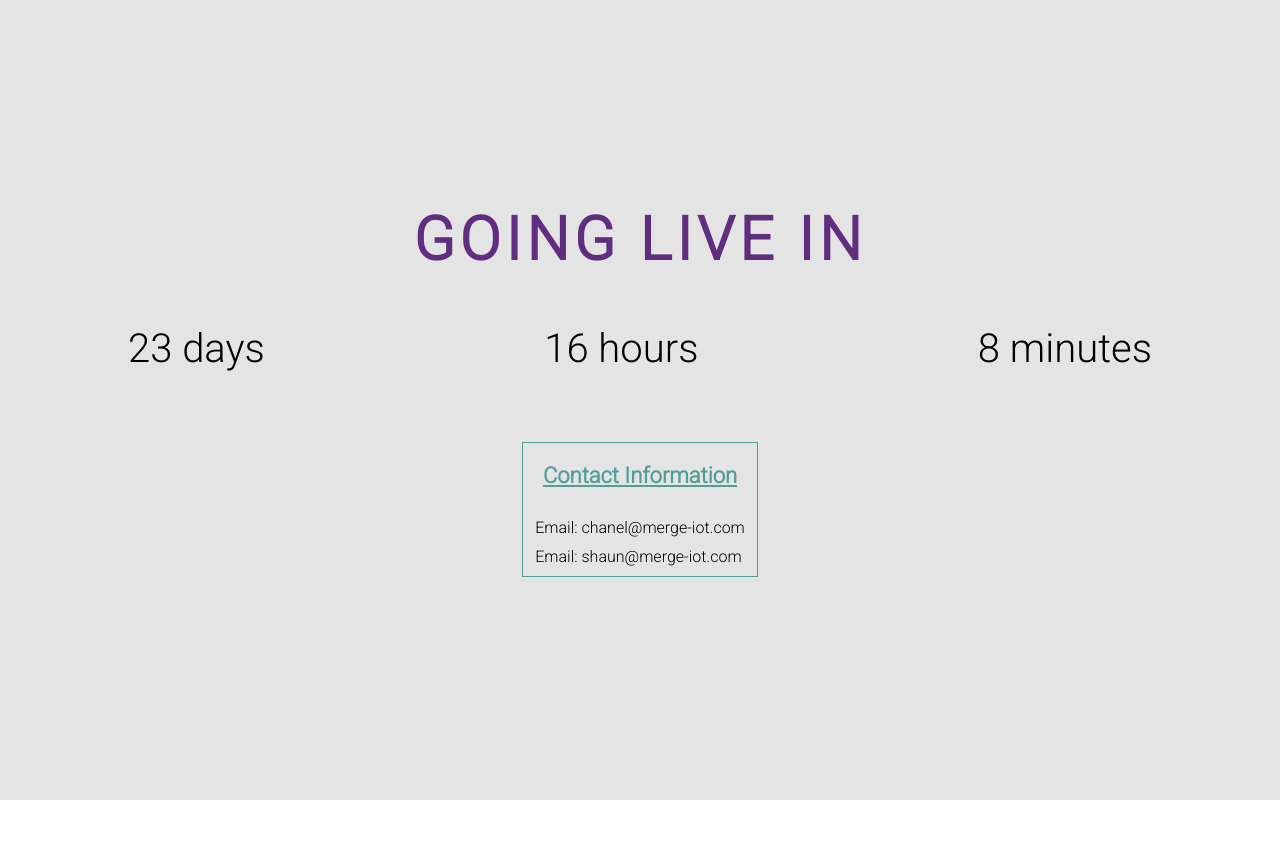
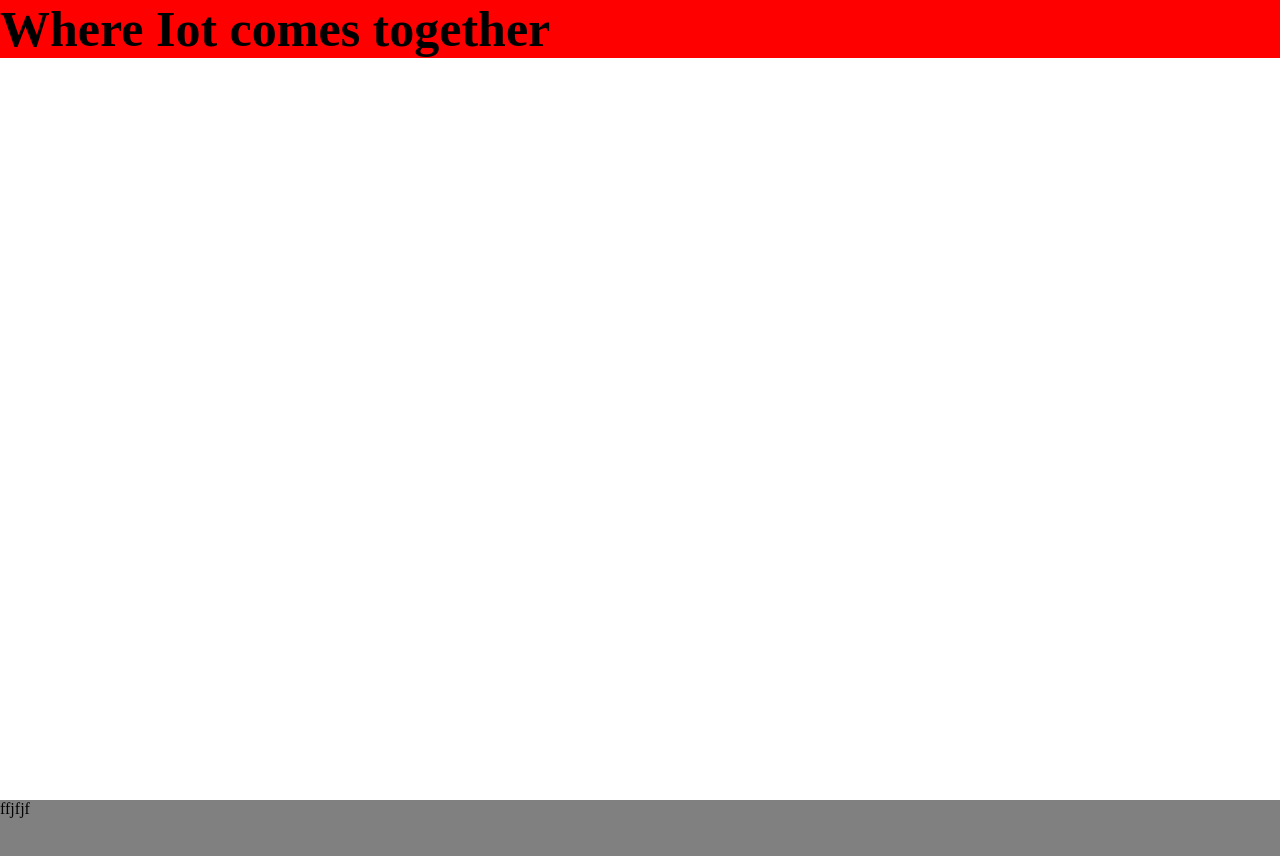
Before and after one commit to HarryMinnie6/Merge-Iot-build, a React (Create React App) app: page / in a window 1280 px wide. Shown: the top 856 px of the page. Before the commit the page ends 800 px from the top, so only its background shows below. Built offline with nearby package versions, Linux system fonts and the light colour scheme; a web font is replaced by a local one.

Commit message:
ignore previous commit, working on react-reveal

```diff
--- a/src/App.js
+++ b/src/App.js
@@ -42,7 +42,7 @@ function App() {
           </Route>
 
           <Route path='/'>
-          <ComingSoon />
+          <Home />
           </Route>
         </Switch>
       </AnimatePresence>
```
Also changed, not shown: 1 other file (tests, documents, lock files or other folders).
